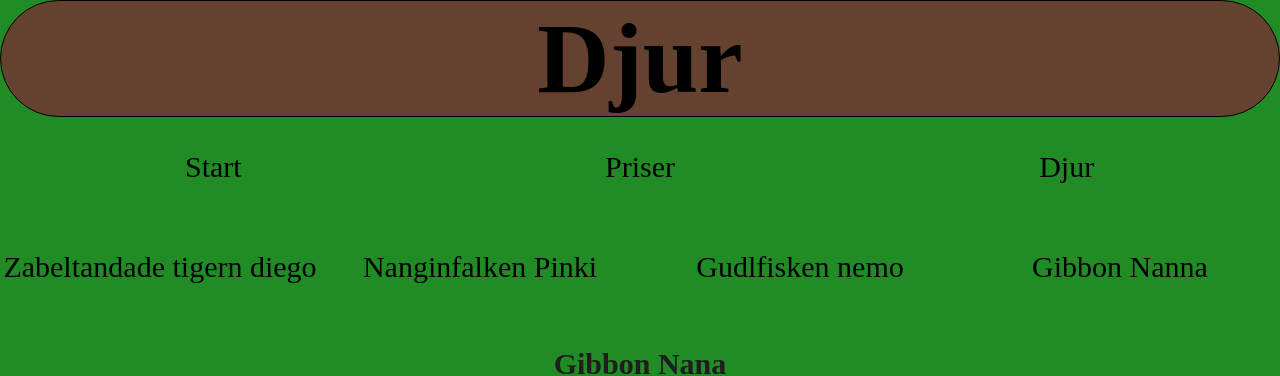
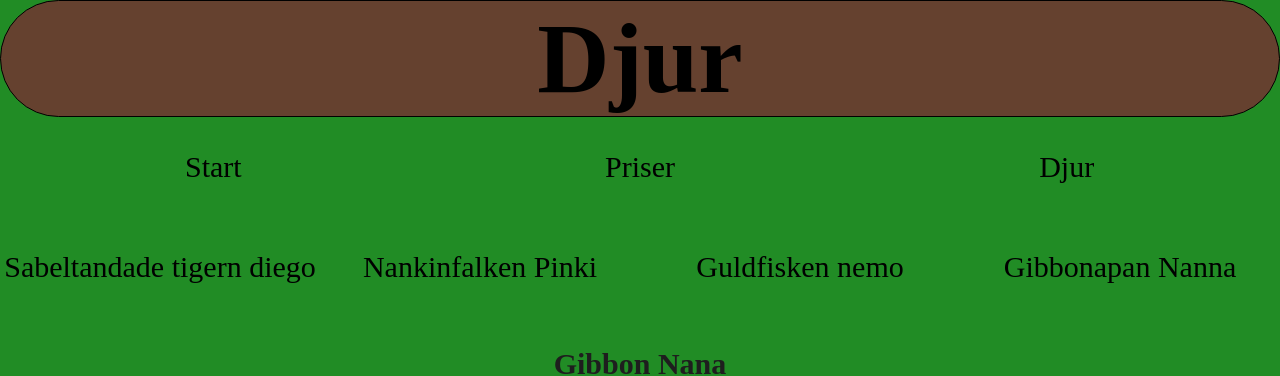
Before and after one commit to VilgotPersson/Webbutvecklingprojekt, a plain HTML site: page Gibbo.html in a window 1280 px wide. Shown: the top 376 px of the page. Drawn offline with Linux system fonts and the light colour scheme; grey boxes are pictures that could not be loaded.

Commit message:
Fixade till lite stavfel

```diff
--- a/Gibbo.html
+++ b/Gibbo.html
@@ -29,10 +29,10 @@
   <!--Samma fast lokal meny-->
   <nav class="lokal-nav">
     <ul class="lokal-ul">
-      <li><a href="Tiger.html">Zabeltandade tigern diego</a></li>
-	  <li><a href="#">Nanginfalken Pinki</a></li>
-	  <li><a href="#">Gudlfisken nemo</a></li>
-	  <li><a href="Gibbo.html">Gibbon Nanna</a></li>
+      <li><a href="Tiger.html">Sabeltandade tigern diego</a></li>
+	  <li><a href="#">Nankinfalken Pinki</a></li>
+	  <li><a href="#">Guldfisken nemo</a></li>
+	  <li><a href="Gibbo.html">Gibbonapan Nanna</a></li>
    </ul>
   </nav>
   <!--h1 används för rubrik-->
```
Also changed, not shown: Tiger.html (+4 -4 lines).
